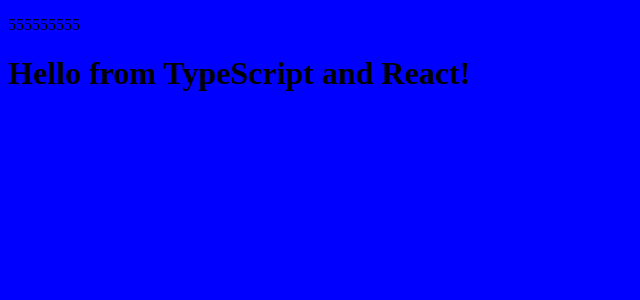
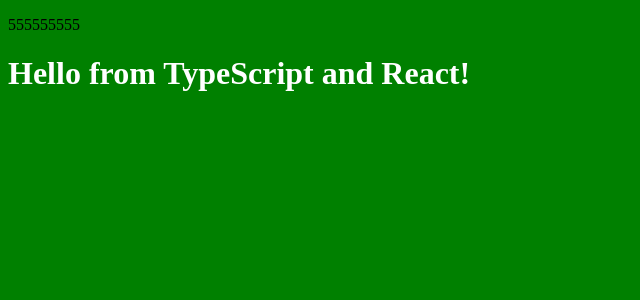
Before and after one commit to Chokobar/TodosToday, a React app: page / in a window 1280 px wide. Shown: the top 300 px of the page, without its empty margins (0-640 px from the left). Built offline with nearby package versions, Linux system fonts and the light colour scheme.

Commit message:
setup scss and update readme

```diff
--- a/src/components/Hello.tsx
+++ b/src/components/Hello.tsx
@@ -2,4 +2,4 @@
 
 export interface HelloProps { compiler: string; framework: string; }
 
-export const Hello = (props: HelloProps) => <h1>Hello from {props.compiler} and {props.framework}!</h1>;
+export const Hello = (props: HelloProps) => <h1 className='test-class'>Hello from {props.compiler} and {props.framework}!</h1>;
--- /dev/null
+++ b/src/index.scss
@@ -0,0 +1,9 @@
+$primary-color: green;
+
+body {
+ background-color: $primary-color;
+}
+
+.test-class {
+    color: white;
+}
--- a/src/index.tsx
+++ b/src/index.tsx
@@ -2,7 +2,7 @@
 import * as ReactDOM from "react-dom";
 import { App } from './App';
 
-import './main.css'
+import './index.scss'
 
 ReactDOM.render(
     <App />,
--- a/webpack.config.js
+++ b/webpack.config.js
@@ -37,10 +37,22 @@
                 use: [MiniCssExtractPlugin.loader, "css-loader"]
             },
             // All files with a '.ts' or '.tsx' extension will be handled by 'awesome-typescript-loader'.
-            { test: /\.tsx?$/, loader: "awesome-typescript-loader" },
-
+            {
+                test: /\.tsx?$/, loader: "awesome-typescript-loader"
+            },
             // All output '.js' files will have any sourcemaps re-processed by 'source-map-loader'.
-            { enforce: "pre", test: /\.js$/, loader: "source-map-loader" }
+            {
+                enforce: "pre", test: /\.js$/, loader: "source-map-loader"
+            },
+            {
+                test: /\.scss$/,
+                use: [
+                    // fallback to style-loader in development
+                    process.env.NODE_ENV !== 'production' ? 'style-loader' : MiniCssExtractPlugin.loader,
+                    "css-loader", // translates CSS into CommonJS
+                    "sass-loader"  // creates style nodes from JS strings
+            ]
+            }
         ]
     },
     plugins: [
```
Also changed, not shown: 1 other file (tests, documents, lock files or other folders).
